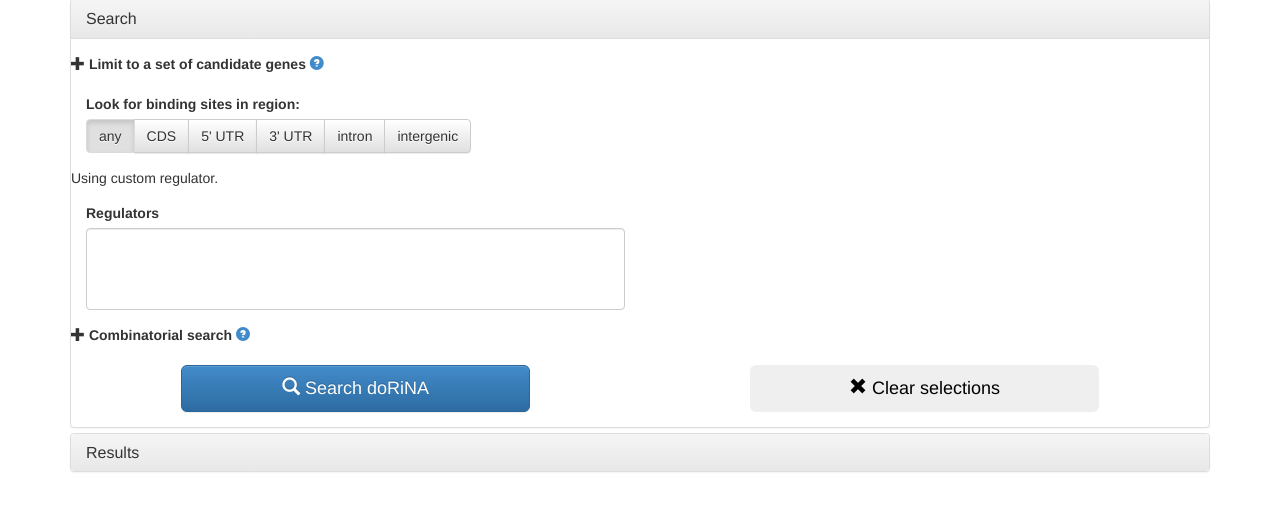
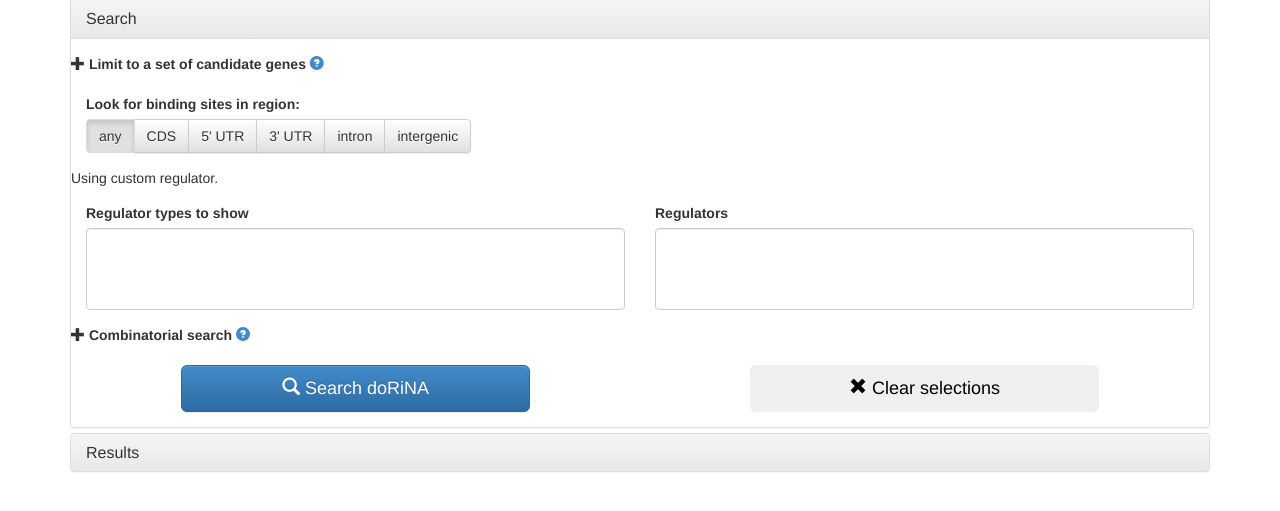
Before and after one commit to dieterich-lab/webdorina, a Flask app: template templates/index.html in a window 1280 px wide, after a click on "Search". Shown: the part 135-646 px from the top of the page. Run offline with Flask 2, Linux system fonts and the light colour scheme; the template is opened without the code that fills it: most values are stand-ins (such as "Sample title", 1, 10 or a date in 2020); lists and menus that the app fills with data are empty.

Commit message:
UI: Allow to filter regulators by type
Signed-off-by: Kai Blin <kai.blin@age.mpg.de>

```diff
--- a/static/js/dorina.js
+++ b/static/js/dorina.js
@@ -80,7 +80,59 @@ function DoRiNAViewModel(net, uuid, custom_regulator) {
             self.get_regulators(self.chosenAssembly()).then(function() {
                 $('#chooseDatabase').collapse('hide');
                 $('#search').collapse('show');
-                var $regulators = $('#regulators').selectize({
+
+                var $regulators, regulators;
+                var $regulators_setb, regulators_setb;
+                var $shown_types, shown_types;
+                var $shown_types_setb, shown_types_setb;
+
+                $shown_types = $('#shown-types').selectize({
+                    options: self.regulator_types(),
+                    valueField: 'id',
+                    labelField: 'id',
+                    onChange: function(values) {
+                        regulators.disable();
+                        regulators.clearOptions();
+                        if (values && values.length > 0) {
+                            var filtered_regs = self.regulators().filter(function(reg) {
+                                return values.indexOf(reg.experiment) > -1
+                            });
+
+                            for (var i in filtered_regs) {
+                                regulators.addOption(filtered_regs[i]);
+                            }
+                        }
+
+                        regulators.refreshOptions();
+                        regulators.enable();
+                    }
+                });
+                shown_types = $shown_types[0].selectize;
+
+                $shown_types_setb = $('#shown-types-setb').selectize({
+                    options: self.regulator_types(),
+                    valueField: 'id',
+                    labelField: 'id',
+                    onChange: function(values) {
+                        regulators_setb.disable();
+                        regulators_setb.clearOptions();
+                        if (values && values.length > 0) {
+                            var filtered_regs = self.regulators().filter(function(reg) {
+                                return values.indexOf(reg.experiment) > -1
+                            });
+
+                            for (var i in filtered_regs) {
+                                regulators_setb.addOption(filtered_regs[i]);
+                            }
+                        }
+
+                        regulators_setb.refreshOptions();
+                        regulators_setb.enable();
+                    }
+                });
+                shown_types_setb = $shown_types_setb[0].selectize;
+
+                $regulators = $('#regulators').selectize({
                     options: self.regulators(),
                     create: false,
                     valueField: 'id',
@@ -98,11 +150,9 @@ function DoRiNAViewModel(net, uuid, custom_regulator) {
                         }
                     }
                 });
-                var regulator = $regulators[0].selectize;
-                if (self.custom_regulator()) {
-                    regulator.addItem(self.uuid());
-                }
-                $('#regulators_setb').selectize({
+                regulators = $regulators[0].selectize;
+
+                $regulators_setb = $('#regulators_setb').selectize({
                     options: self.regulators(),
                     create: false,
                     valueField: 'id',
@@ -120,6 +170,18 @@ function DoRiNAViewModel(net, uuid, custom_regulator) {
                         }
                     }
                 });
+                regulators_setb = $regulators_setb[0].selectize;
+
+                for (var i in self.regulator_types()) {
+                    var reg = self.regulator_types()[i].id
+                    shown_types.addItem(reg);
+                    shown_types_setb.addItems(reg);
+                }
+
+                if (self.custom_regulator()) {
+                    regulators.addItem(self.uuid());
+                }
+
                 self.loading_regulators(false);
             });
         }, 10);
--- a/templates/search.html
+++ b/templates/search.html
@@ -61,6 +61,12 @@
 
               <div class="row form-group">
                 <div class="col-xs-6">
+                  <label for="shown-types">Regulator types to show</label>
+                  <select class="form-control" id="shown-types"
+                    placeholder="Select regulator types to show..." multiple>
+                   </select>
+                </div>
+                <div class="col-xs-6">
                   <label for="regulators">Regulators</label>
                   <select class="form-control" id="regulators" data-bind="selectedOptions: selected_regulators"
                     placeholder="Select one or more regulators..." multiple>
@@ -117,7 +123,13 @@
 
               <div class="row form-group combinatorial collapse">
                 <div class="col-xs-6">
-                  <label for="rbps">RNA binding proteins</label>
+                  <label for="shown-types-setb">Regulator types to show</label>
+                  <select class="form-control" id="shown-types-setb"
+                    placeholder="Select regulator types to show..." multiple>
+                   </select>
+                </div>
+                <div class="col-xs-6">
+                  <label for="regulators_setb">Regulators</label>
                   <select class="form-control" id="regulators_setb" data-bind="selectedOptions: selected_regulators_setb"
                     placeholder="Select one or more regulators..." multiple>
                    </select>
```
